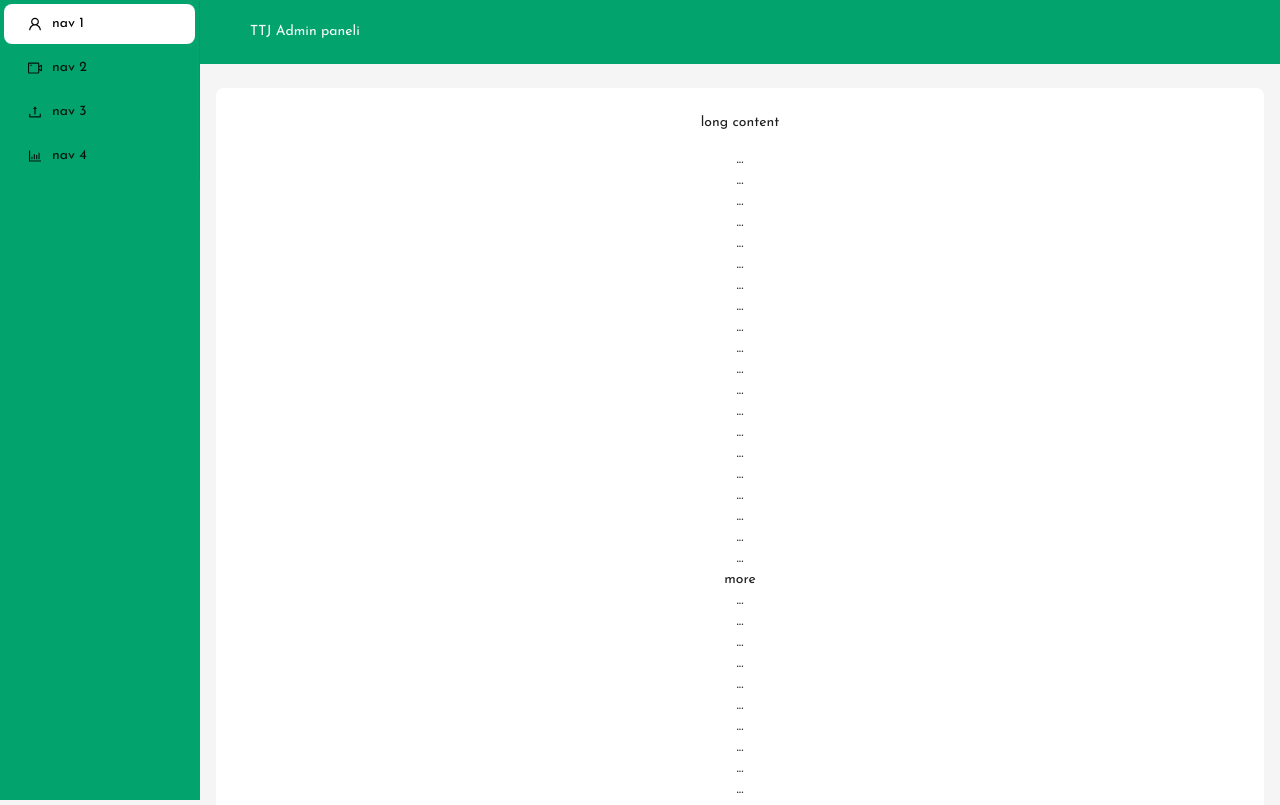
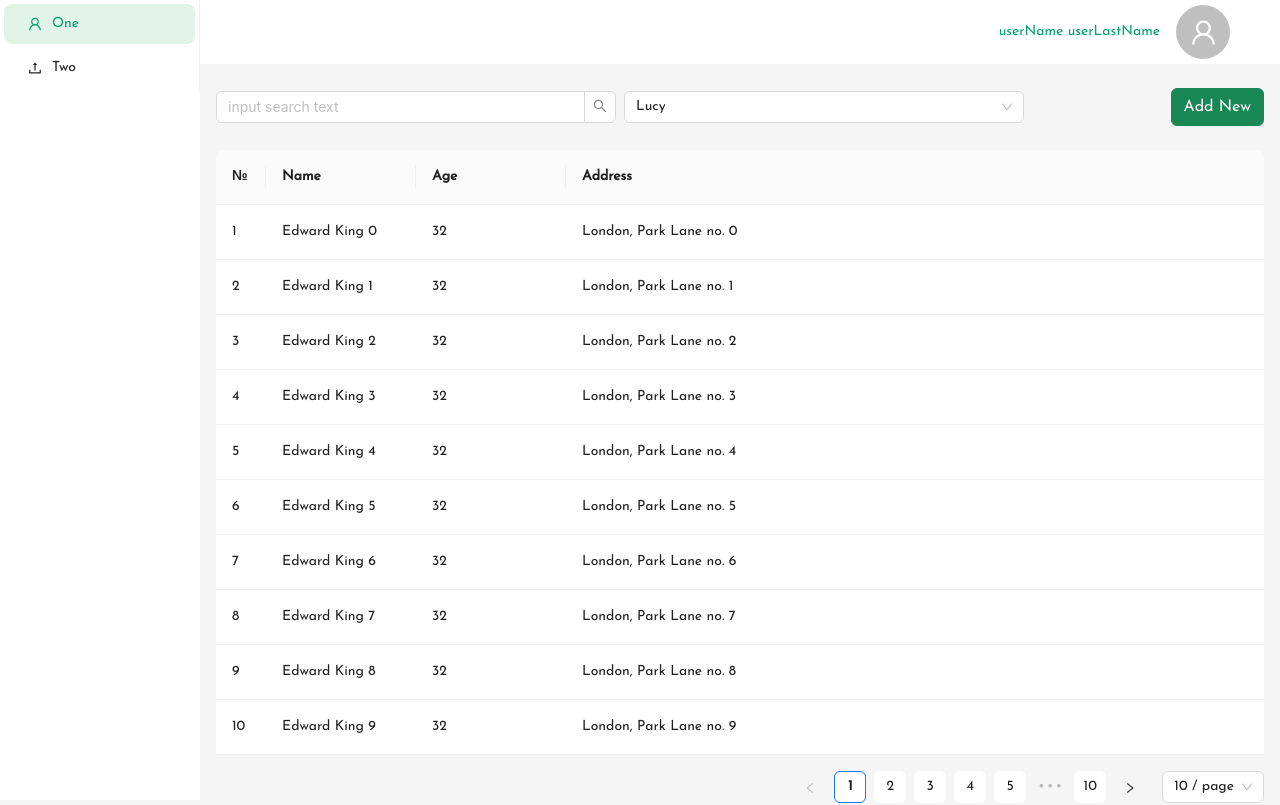
Before and after one commit to Ulugbek9728/call-center, a React (Create React App) app: page /operatorAdmin in a window 1280 px wide. Shown: the top 805 px of the page. Built offline with nearby package versions, Linux system fonts and the light colour scheme.

Commit message:
08.01.2024

```diff
--- a/public/index.html
+++ b/public/index.html
@@ -11,12 +11,14 @@
       content="Web site created using create-react-app"
     />
 
+    <link href="https://cdn.jsdelivr.net/npm/bootstrap@5.3.2/dist/css/bootstrap.min.css" rel="stylesheet">
+    <script src="https://cdn.jsdelivr.net/npm/bootstrap@5.3.2/dist/js/bootstrap.bundle.min.js"></script>
+
     <title>TDTU file system</title>
   </head>
   <body>
     <div id="root"></div>
 
-    <script src="https://cdn.jsdelivr.net/npm/bootstrap@5.2.3/dist/js/bootstrap.bundle.min.js"></script>
     <script src="https://code.jquery.com/jquery-3.2.1.slim.min.js" integrity="sha384-KJ3o2DKtIkvYIK3UENzmM7KCkRr/rE9/Qpg6aAZGJwFDMVNA/GpGFF93hXpG5KkN" crossorigin="anonymous"></script>
     <script src="https://cdn.jsdelivr.net/npm/popper.js@1.12.9/dist/umd/popper.min.js" integrity="sha384-ApNbgh9B+Y1QKtv3Rn7W3mgPxhU9K/ScQsAP7hUibX39j7fakFPskvXusvfa0b4Q" crossorigin="anonymous"></script>
     <script src="https://cdn.jsdelivr.net/npm/bootstrap@4.0.0/dist/js/bootstrap.min.js" integrity="sha384-JZR6Spejh4U02d8jOt6vLEHfe/JQGiRRSQQxSfFWpi1MquVdAyjUar5+76PVCmYl" crossorigin="anonymous"></script>
--- a/src/App.js
+++ b/src/App.js
@@ -9,7 +9,7 @@ function App() {
       <ToastContainer/>
         <Routes>
             <Route path={"/"} element={ <Home/>}/>
-            <Route path={"/operatorAdmin"} element={ <Admin/>}/>
+            <Route path={"/operatorAdmin/*"} element={ <Admin/>}/>
 
         </Routes>
     </div>
--- /dev/null
+++ b/src/page/One.js
@@ -0,0 +1,174 @@
+import React, {useState} from 'react';
+import {Input, Space, Table, Select, Modal, message, Upload, Button } from 'antd';
+import { UploadOutlined } from '@ant-design/icons';
+
+
+const { Search,TextArea } = Input;
+
+
+const onSearch = (value, _e, info) => console.log(info?.source, value);
+
+function One(props) {
+    const [pageSize, setPageSize] = useState('');
+
+    const [open, setOpen] = useState(false);
+    const [confirmLoading, setConfirmLoading] = useState(false);
+
+    const columns = [
+        {
+            title: '№',
+            dataIndex: 'm',
+            width: 50,
+        }, {
+            title: 'Name',
+            dataIndex: 'name',
+            width: 150,
+        },
+        {
+            title: 'Age',
+            dataIndex: 'age',
+            width: 150,
+        },
+        {
+            title: 'Address',
+            dataIndex: 'address',
+        },
+    ];
+    const data = [];
+    for (let i = 0; i < 100; i++) {
+        data.push({
+            key: i,
+            m :`${i+1}`,
+            name: `Edward King ${i}`,
+            age: 32,
+            address: `London, Park Lane no. ${i}`,
+        });
+    }
+    const handleChange = (value) => {
+        console.log(`selected ${value}`);
+    };
+    const handleOk = () => {
+        setConfirmLoading(true);
+        setTimeout(() => {
+            setOpen(false);
+            setConfirmLoading(false);
+        }, 2000);
+    };
+    const propss = {
+        name: 'file',
+        action: '#',
+        headers: {
+            authorization: 'authorization-text',
+        },
+        onChange(info) {
+            if (info.file.status !== 'uploading') {
+                console.log(info.file, info.fileList);
+            }
+            if (info.file.status === 'done') {
+                message.success(`${info.file.name} file uploaded successfully`);
+            } else if (info.file.status === 'error') {
+                message.error(`${info.file.name} file upload failed.`);
+            }
+        },
+    };
+
+    return (
+        <div>
+            <div className="d-flex justify-content-between align-items-center mb-4">
+                <Space>
+                    <Search
+                        placeholder="input search text" allowClear
+                        onSearch={onSearch}
+                        style={{width: 400,}}
+                    />
+                    <Select
+                        defaultValue="lucy"
+                        style={{
+                            width: 400,
+                        }}
+                        onChange={handleChange}
+                        options={[
+                            {
+                                value: 'jack',
+                                label: 'Jack',
+                            },
+                            {
+                                value: 'lucy',
+                                label: 'Lucy',
+                            },
+                            {
+                                value: 'Yiminghe',
+                                label: 'yiminghe',
+                            },
+                            {
+                                value: 'disabled',
+                                label: 'Disabled',
+                                disabled: true,
+                            },
+                        ]}
+                    />
+                </Space>
+                <button className='btn btn-success' onClick={()=>{setOpen(true)}}>
+                    Add New
+                </button>
+            </div>
+            <Modal className='modalAddNew'
+                title="Ariza qo'shish" open={open} onOk={handleOk}
+                confirmLoading={confirmLoading} onCancel={()=>setOpen(false)}>
+
+                <div className='d-flex justify-content-between'>
+                    <div className="border w-50 p-3 mx-3">
+                        <form>
+                            <div className="mb-3 mt-3">
+                                <label form="FISH" className="form-label">Familya Ism Sharif</label>
+                                <input type="text" className="form-control" id="FISH" placeholder="F.I.SH" name="email"/>
+                            </div>
+                            <div className="mb-3">
+                                <label form="pwd" className="form-label">Tel</label>
+                                <input type="text" className="form-control" id="pwd" placeholder="+998(**) *** ** **" name="pswd"/>
+                            </div>
+                            <div className="mb-3">
+                                <label form="ID" className="form-label">Markaz / Bo'lim</label>
+                                <select className="form-select">
+                                    <option>Markaz / Bo'lim</option>
+                                    <option>2</option>
+                                    <option>3</option>
+                                    <option>4</option>
+                                </select>
+                            </div>
+                            <div className="mb-3">
+                                <label form="xujjat" className="form-label">Xujjat turi</label>
+                                <select className="form-select">
+                                    <option>Xujjat turi</option>
+                                    <option>Ariza</option>
+                                    <option>Bildirgi</option>
+                                    <option>Tushuntirish xati</option>
+                                    <option>Xat</option>
+                                </select>
+                            </div>
+                            <label htmlFor="comment">Comments:</label>
+                            <textarea className="form-control" rows="10" id="comment" name="text"></textarea>
+                        </form>
+                        <Upload {...propss}>
+                            <Button icon={<UploadOutlined />}>Click to Upload</Button>
+                        </Upload>
+
+                    </div>
+                    <div className="border w-50 p-3 mx-3">123</div>
+                </div>
+            </Modal>
+
+
+            <Table
+                columns={columns}
+                dataSource={data}
+                pagination={pageSize}
+                onChange={(e)=>{
+                   setPageSize(e.pageSize)}}
+                scroll={{y: 600,}}
+            />
+        </div>
+    );
+}
+
+export default One;
--- a/src/page/admin.js
+++ b/src/page/admin.js
@@ -1,45 +1,60 @@
 import React from 'react';
 import {
-    AppstoreOutlined, BarChartOutlined,
-    CloudOutlined, ShopOutlined,
-    TeamOutlined, UploadOutlined,
-    UserOutlined, VideoCameraOutlined,
+    UploadOutlined,
+    UserOutlined,
 } from '@ant-design/icons';
 
-import { Layout, Menu, theme } from 'antd';
+import { Layout, Menu,Input, Avatar,Space } from 'antd';
+import "../style/admin.scss";
+import {Route, Routes, useNavigate} from "react-router-dom";
+import One from "./One";
 
-import "../style/admin.scss"
-
+const { Search } = Input;
 
 const { Header, Content, Sider } = Layout;
 const items = [
-    UserOutlined,
-    VideoCameraOutlined,
-    UploadOutlined,
-    BarChartOutlined,
+    {
+        label:"One",
+        key:"1",
+        icon:<UserOutlined />
+    },
+    {
+        label:"Two",
+        key:"2",
+        icon:<UploadOutlined />
+    },
 
-].map((icon, index) => ({
-    key: String(index + 1),
-    icon: React.createElement(icon),
-    label: `nav ${index + 1}`,
-}));
+];
+
+
 
 
 function Admin(props) {
-    const {
-        token: { colorBgContainer, borderRadiusLG },} = theme.useToken();
+    const navigate = useNavigate();
+
     return (
         <Layout>
             <Sider style={{height: '100vh', position: 'fixed', left: 0, top: 0, bottom: 0,}}>
-                <Menu  mode="inline" defaultSelectedKeys={['1']} items={items} />
+                <Menu  mode="inline" defaultSelectedKeys={['1']} items={items}
+                       onClick={(into)=>{
+                           if (into.key === "1"){ navigate("/operatorAdmin/");}
+                       }}/>
             </Sider>
-            <Layout className="site-layout"
-                style={{
+            <Layout className="site-layout" style={{
                     marginLeft: 200,
-                }}
-            >
+                }}>
                 <Header>
-                    <span className="HeaderTitle text-light">TTJ Admin paneli</span>
+
+
+                    <div className='d-flex justify-content-end'>
+                        <Space direction="vertical" size={16}>
+                            <Space wrap size={16}>
+                                userName userLastName
+                                <Avatar size={54} icon={<UserOutlined />} />
+                            </Space>
+
+                        </Space>
+                    </div>
                 </Header>
                 <Content
                     style={{
@@ -47,31 +62,11 @@ function Admin(props) {
                         overflow: 'initial',
                     }}
                 >
-                    <div
-                        style={{
-                            padding: 24,
-                            textAlign: 'center',
-                            background: colorBgContainer,
-                            borderRadius: borderRadiusLG,
-                        }}
-                    >
-                        <p>long content</p>
-                        {
-                            // indicates very long content
-                            Array.from(
-                                {
-                                    length: 100,
-                                },
-                                (_, index) => (
-                                    <React.Fragment key={index}>
-                                        {index % 20 === 0 && index ? 'more' : '...'}
-                                        <br />
-                                    </React.Fragment>
-                                ),
-                            )
-                        }
-                    </div>
+                    <Routes>
 
+                        <Route path={"/"} element={ <One/>}/>
+
+                    </Routes>
                 </Content>
             </Layout>
         </Layout>
--- a/src/style/admin.scss
+++ b/src/style/admin.scss
@@ -1,20 +1,33 @@
-$mainColor: #02A36D;
+$mainColor: #e2f3e8;
+$textColor: #02A36D;
 
 .ant-layout-sider-dark{
-  background: $mainColor!important;
-  color: white;
+  background: white!important;
+  color: black;
 }
 .ant-menu{
-  background: $mainColor!important;
+  background: white!important;
 
   .ant-menu-item-active{
     background:rgba(255, 255, 255, 0.5)!important;
   }
   .ant-menu-item-selected{
-    background:white!important;
-    color: black;
+    background:$mainColor!important;
+    color: $textColor!important;
   }
 }
 .ant-layout-header{
-  background: $mainColor!important;
+  background: white!important;
+  color: $textColor!important;
+  .ant-space-item{
+    display: flex;
+    align-items: center;
+  }
 }
+.modalAddNew{
+  width: 90%!important;
+
+  .ant-modal-content{
+
+  }
+}
--- a/src/style/home.scss
+++ b/src/style/home.scss
@@ -60,6 +60,7 @@ $mainColor: #02A36D;
 
     a {
       display: flex;
+      justify-content: center;
       margin-top: 40px;
       padding: 10px 40px;
       width: 300px;
```
